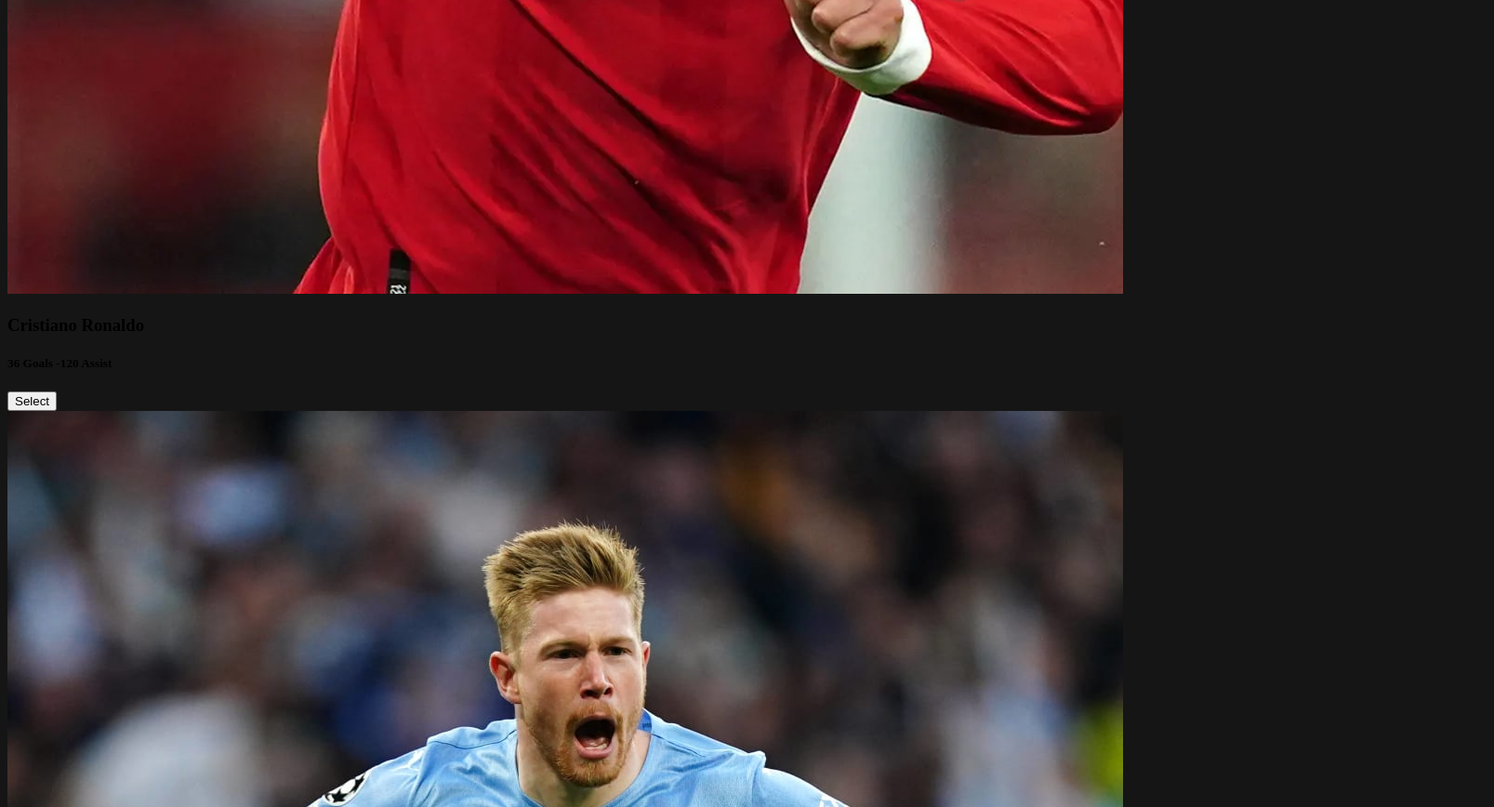
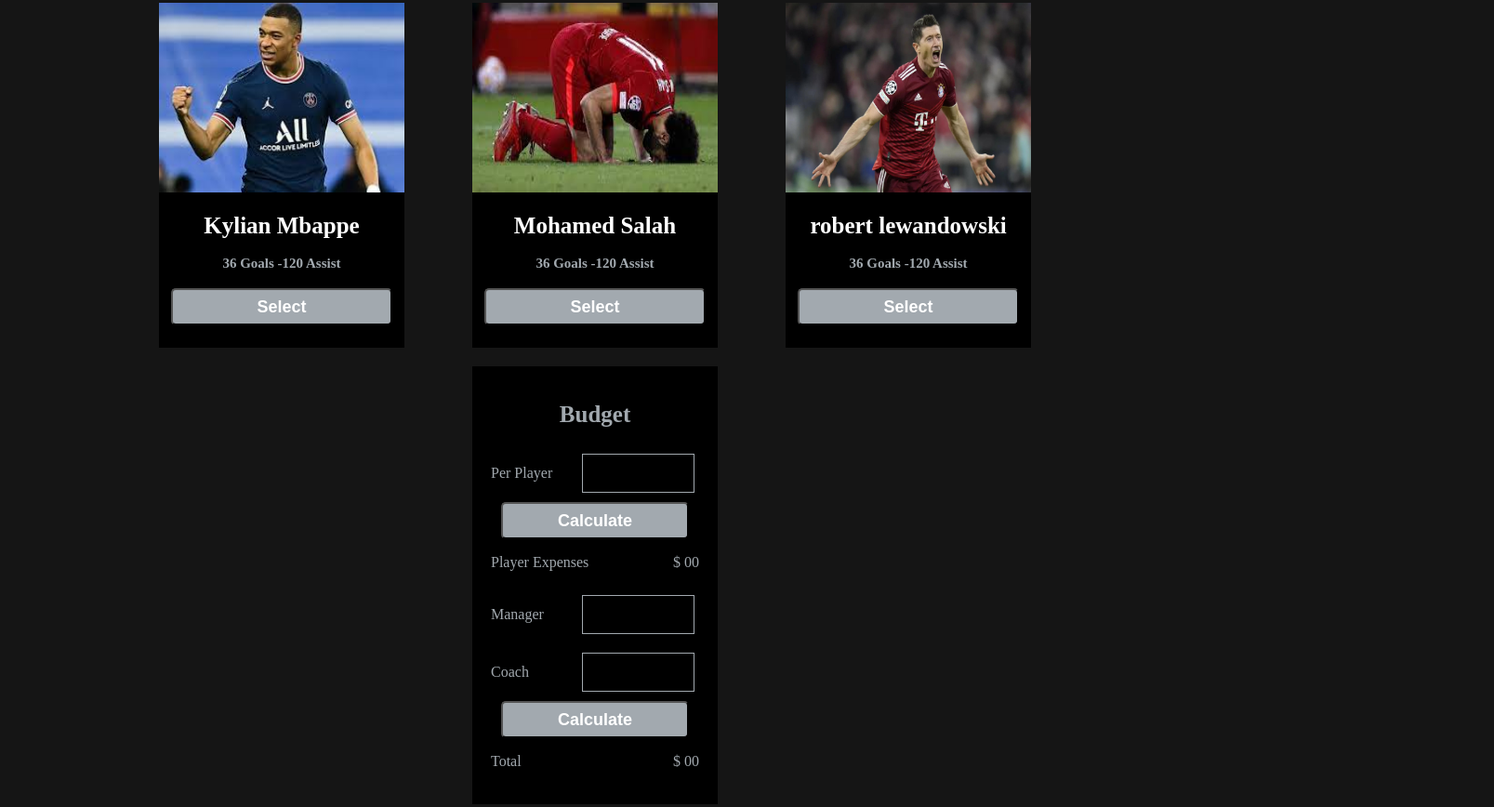
Before and after one commit to AMAscientist5/sport-cost, a plain HTML site: page index.html in a window 1280 px wide. Shown: the part 1273-2141 px from the top of the page at 93% size, 1607 px wide, since content can reach past the window. Drawn offline with Linux system fonts and the light colour scheme; a web font is replaced by a local one.

Commit message:
player section style added

```diff
--- a/styles/design.css
+++ b/styles/design.css
@@ -28,3 +28,112 @@
 
 
 /* banner section end here*/
+
+
+/* player section start here  */
+
+.player-section {
+    margin-bottom: 75px;
+}
+
+.player-line-one {
+    width: 80%;
+    margin: 0 auto;
+    margin-top: 75px;
+    display: flex;
+    flex-wrap: wrap;
+    justify-content: space-around;
+    margin-bottom: 20px;
+}
+
+#player-selecting {
+    padding: 31px;
+    text-align: center;
+}
+
+#selected-player {
+    margin-bottom: 20px;
+}
+
+.orderElements li {
+    font-size: 22px;
+    margin-left: 0;
+    margin: 22px 0;
+    margin-right: 1px;
+    color: tomato;
+}
+
+.player-line-two {
+    margin-top: 40px;
+    width: 80%;
+    margin: 0 auto;
+    display: flex;
+    flex-wrap: wrap;
+    justify-content: space-around;
+}
+
+.card {
+    background-color: #000000;
+    width: 264px;
+    height: 371px;
+    color: white;
+    text-align: center;
+    margin: 10px 1px;
+}
+
+img {
+    width: 264px;
+    height: 204px;
+}
+
+.player-name {
+    font-size: 25px;
+    margin: 18px auto;
+}
+
+.card-info {
+    font-size: 20px;
+    margin: 18px auto;
+    color: #A2A9AF;
+    font-size: 15px;
+}
+
+.card-btn {
+    width: 90%;
+    height: 40px;
+    border-radius: 5px;
+    background-color: #A2A9AF;
+    font-size: 18px;
+    font-weight: bold;
+    color: white;
+}
+
+.last-card {
+    height: 471px;
+    padding: 20px;
+}
+
+.common-text-color {
+    color: #A2A9AF;
+}
+
+input[type=text] {
+    width: 121px;
+    height: 42px;
+    border: none;
+    border: 1px solid #A2A9AF;
+    background-color: #000000;
+    color: #A2A9AF;
+    font-size: 20px;
+    font-weight: bold;
+    margin: 10px 5px;
+}
+
+.last-card-flex {
+    display: flex;
+    justify-content: space-between;
+    align-items: center;
+}
+
+
+/* player section end here  */
```
